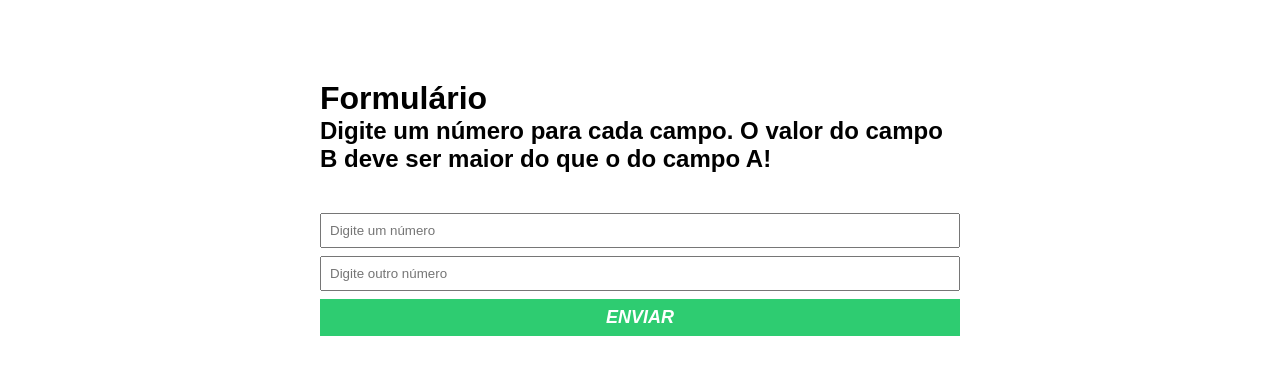
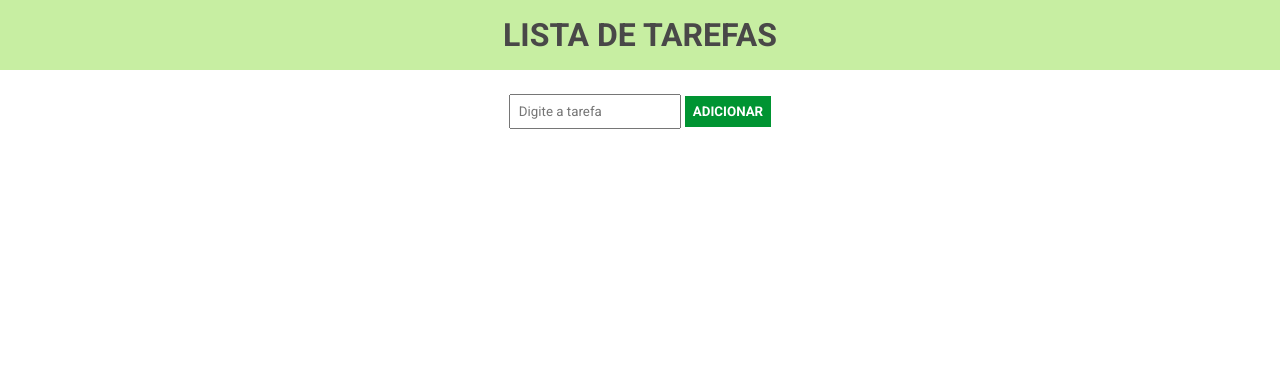
Before and after one commit to andressaIza/curso_ebac_frontend, a plain HTML site: page index.html in a window 1280 px wide. Drawn offline with nearby package versions, Linux system fonts and the light colour scheme.

Commit message:
Add files via upload

```diff
--- a/index.html
+++ b/index.html
@@ -1,41 +1,36 @@
 <!DOCTYPE html>
-<html lang="pt-BR">
+<html lang="pt-br">
   <head>
     <meta charset="UTF-8" />
-    <meta http-equiv="X-UA-Compatible" content="IE=edge" />
     <meta name="viewport" content="width=device-width, initial-scale=1.0" />
-    <title>HTML com JS</title>
-    <link rel="stylesheet" href="./main.css" />
+    <title>Lista de tarefas</title>
+    <link rel="preconnect" href="https://fonts.googleapis.com" />
+    <link rel="preconnect" href="https://fonts.gstatic.com" crossorigin />
+    <link
+      href="https://fonts.googleapis.com/css2?family=Roboto:wght@400;700&display=swap"
+      rel="stylesheet"
+    />
+    <link rel="stylesheet" href="main.css" />
   </head>
   <body>
-    <div class="container">
-      <h1>Formulário</h1>
-      <h2>
-        Digite um número para cada campo. O valor do campo B deve ser maior do
-        que o do campo A!
-      </h2>
-      <form id="meuForm">
-        <input
-          type="number"
-          id="campoA"
-          name="campoA"
-          required
-          placeholder="Digite um número"
-        />
+    <header>
+      <h1>Lista de tarefas</h1>
+    </header>
 
-        <input
-          type="number"
-          id="campoB"
-          name="campoB"
-          required
-          placeholder="Digite outro número"
-        />
+    <form>
+      <input type="text" id="tarefa" required placeholder="Digite a tarefa" />
+      <button type="submit">Adicionar</button>
+    </form>
 
-        <button type="button" onclick="validarFormulario()">Enviar</button>
-      </form>
+    <div class="lista-tarefas">
+      <ul>
+        <li id="item" style="display: none">
+          <p id="nova-tarefa"></p>
+        </li>
+      </ul>
+    </div>
 
-      <div id="mensagem"></div>
-    </div>
-    <script src="./main.js"></script>
+    <script src="https://code.jquery.com/jquery-3.7.1.min.js"></script>
+    <script src="main.js"></script>
   </body>
 </html>
--- a/main.css
+++ b/main.css
@@ -1,65 +1,42 @@
 * {
-    margin: 0;
-    padding: 0;
-    box-sizing: border-box;
-    font-family: sans-serif;
+  margin: 0;
+  padding: 0;
+  box-sizing: border-box;
+  font-family: Roboto, sans-serif;
 }
 
-body {
-}
-
-.container {
-    margin: 80px auto;
-    max-width: 640px;
-    width: 100%;
+header {
+  background-color: #c7eea2;
+  padding: 16px 0;
+  color: #494848;
+  display: flex;
+  justify-content: center;
+  text-transform: uppercase;
 }
 
 form {
-    margin-top: 40px;
+  padding: 24px 0;
+  text-align: center;
 }
 
-input, textarea, button {
-    display: block;
-    padding: 8px;
-    margin-bottom: 8px;
-    width: 100%;
-    resize: none;
+input, button {
+  padding: 8px;
 }
 
 button {
-    background-color: #2ecc71;
-    border: none;
-    text-transform: uppercase;
-    color: #fff;
-    font-weight: bold;
-    font-size: 18px;
-    font-style: italic;
-    cursor: pointer;
+  background-color: #009432;
+  border: none;
+  cursor: pointer;
+  font-weight: bold;
+  text-transform: uppercase;
+  color: #fff;
 }
 
-button:hover {
-    background-color: #27ae60;
+.lista-tarefas {
+  display: flex;
+  justify-content: center;
 }
 
-
-.success-message {
-    background-color: #27ae60;
-    padding: 16px;
-    color: #fff;
-    display: none;
+#nova-tarefa:hover {
+  cursor: pointer;
 }
-
-.error-message {
-    background-color: red;
-    padding: 8px;
-    color: #fff;
-    margin-bottom: 8px;
-    font-size: 11px;
-    display: none;
-}
-
-input.error {
-    color: red;
-    border-color: red;
-    outline-color: red;
-}
--- a/main.js
+++ b/main.js
@@ -1,28 +1,15 @@
-function validarFormulario() {
-  // Obter os valores dos campos
-  var campoA = document.getElementById('campoA').value;
-  var campoB = document.getElementById('campoB').value;
+$(document).ready(function() {
+  $('form').on('submit', function(e) {
+    e.preventDefault();
+    const novoItem = $('#tarefa').val();
+    const novaTarefa = $('<li id="item"></li>');
+    $(`<p id="nova-tarefa">${novoItem}</p>`).appendTo(novaTarefa);
 
-  // Converter os valores para números
-  campoA = parseFloat(campoA);
-  campoB = parseFloat(campoB);
+    $(novaTarefa).appendTo('ul');
+    $(novaTarefa).fadeIn(1000);
+  })
 
-  // Verificar a condição de validação
-  if (campoB > campoA) {
-      exibirMensagemPositiva();
-  } else {
-      exibirMensagemNegativa();
-  }
-}
-
-function exibirMensagemPositiva() {
-  var mensagemDiv = document.getElementById('mensagem');
-  mensagemDiv.innerHTML = 'Formulário válido! B é maior que A.';
-  mensagemDiv.style.color = 'green';
-}
-
-function exibirMensagemNegativa() {
-  var mensagemDiv = document.getElementById('mensagem');
-  mensagemDiv.innerHTML = 'Formulário inválido! Certifique-se de que B é maior que A.';
-  mensagemDiv.style.color = 'red';
-}
+  $('#nova-tarefa').click(function (){
+    $('#nova-tarefa').css("text-decoration", "line-through");
+  })
+})
```
